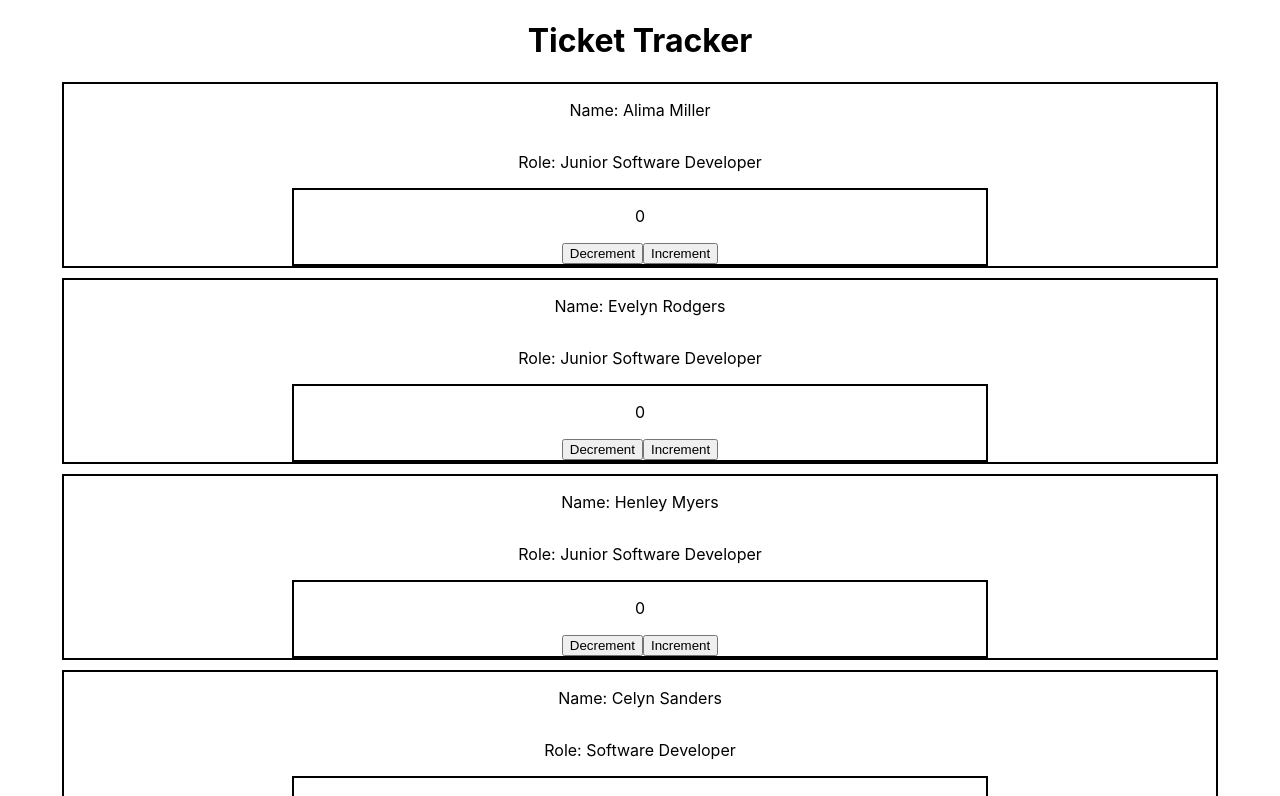
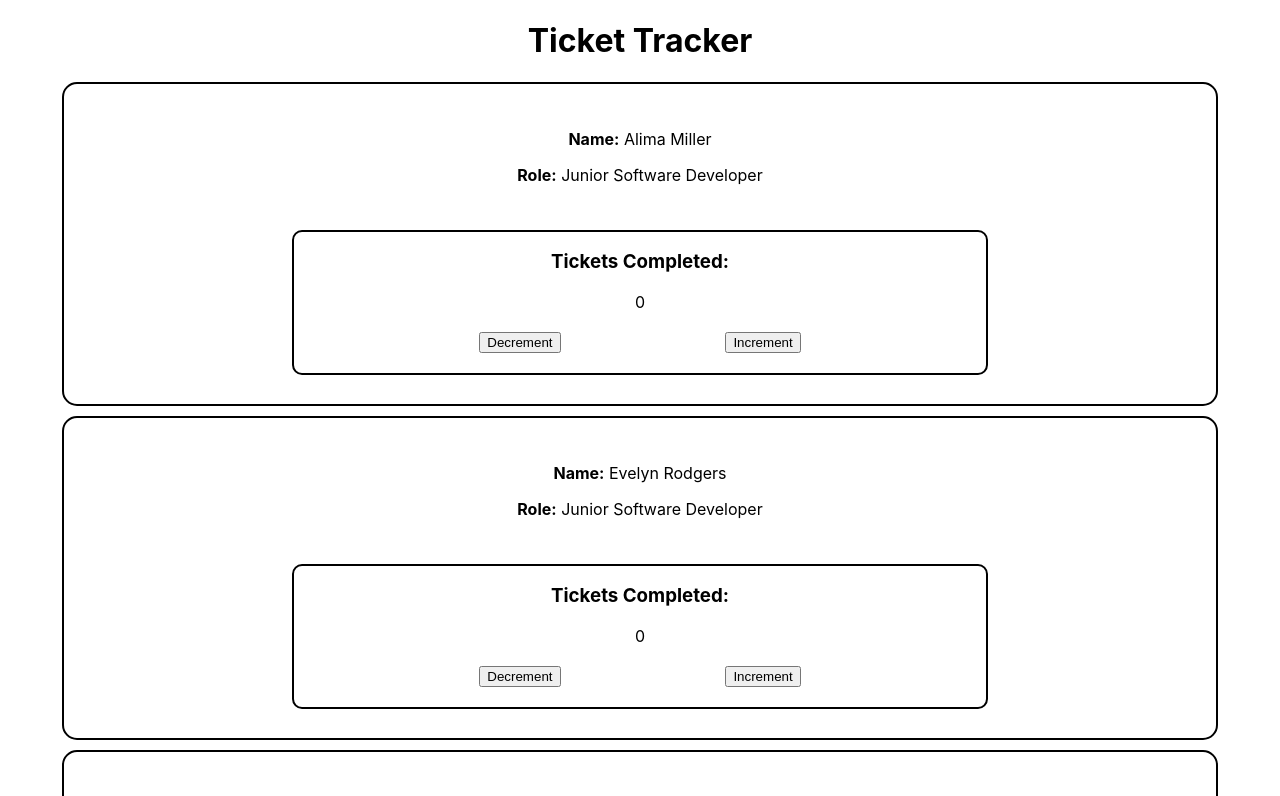
Before and after one commit to Andy-Reynolds/ticket-tracker, a React (Create React App) app: page / in a window 1280 px wide. Shown: the top 796 px of the page. Built offline with nearby package versions, Linux system fonts and the light colour scheme.

Commit message:
Added divs to improve ease of styling and changed classnames to conform to BEM notation

```diff
--- a/src/App.jsx
+++ b/src/App.jsx
@@ -9,7 +9,7 @@ function App() {
   return (
     <div className="App">
       <h1>Ticket Tracker</h1>
-      <div className="employee-tiles">
+      <div className="all-tiles">
         <EmployeeInfo teamArr={team} />
       </div>
     </div>
--- a/src/App.scss
+++ b/src/App.scss
@@ -2,7 +2,7 @@
   text-align: center;
 }
 
-.employee-tiles {
+.all-tiles {
   display: flex;
   flex-direction: column;
   gap: 10px;
--- a/src/components/EmployeeInfo/EmployeeInfo.jsx
+++ b/src/components/EmployeeInfo/EmployeeInfo.jsx
@@ -6,9 +6,11 @@ const EmployeeInfo = ({teamArr}) => {
   const employeeInfoJSX = teamArr.map(({name,role}) => {
     return (
       <>
-        <div className="employee-info">
-          <p className="employee-name">Name: {name}</p>
-          <p className="employee-role">Role: {role}</p>
+        <div className="employee-tile">
+          <div className="employee-tile__info">
+            <p className="employee-tile__info--name"><span className="prefix">Name:</span> {name}</p>
+            <p className="employee-tile__info--role"><span className="prefix">Role:</span> {role}</p>
+          </div>
           <TicketCounter />
         </div>
       </>
--- a/src/components/EmployeeInfo/EmployeeInfo.scss
+++ b/src/components/EmployeeInfo/EmployeeInfo.scss
@@ -1,7 +1,15 @@
-.employee-info {
+.employee-tile {
   border: solid black 2px;
   width: 90%;
+  height: 40vh;
   display: flex;
   flex-direction: column;
   align-items: center;
+  justify-content: space-evenly;
+  border-radius: 15px;
+
+  .prefix {
+    font-weight: bold;
+  }
+
 }
--- a/src/components/TicketCounter/TicketCounter.jsx
+++ b/src/components/TicketCounter/TicketCounter.jsx
@@ -16,8 +16,9 @@ const TicketCounter = () => {
 
   return (
     <div className="ticket-counter">
-      <p>{counter}</p>
-      <div className="buttons">
+      <h3 className="ticket-counter__heading">Tickets Completed:</h3>
+      <p className="ticket-counter__number">{counter}</p>
+      <div className="ticket-counter__buttons">
         <button onClick={handleDecrement}>Decrement</button>
         <button onClick={handleIncrement}>Increment</button>
       </div>
--- a/src/components/TicketCounter/TicketCounter.scss
+++ b/src/components/TicketCounter/TicketCounter.scss
@@ -1,4 +1,12 @@
 .ticket-counter {
   border: solid black 2px;
   width: 60%;
+  border-radius: 10px;
+
+  &__buttons {
+    display: flex;
+    justify-content: space-evenly;
+    margin: 20px;
+  }
+
 }
```
